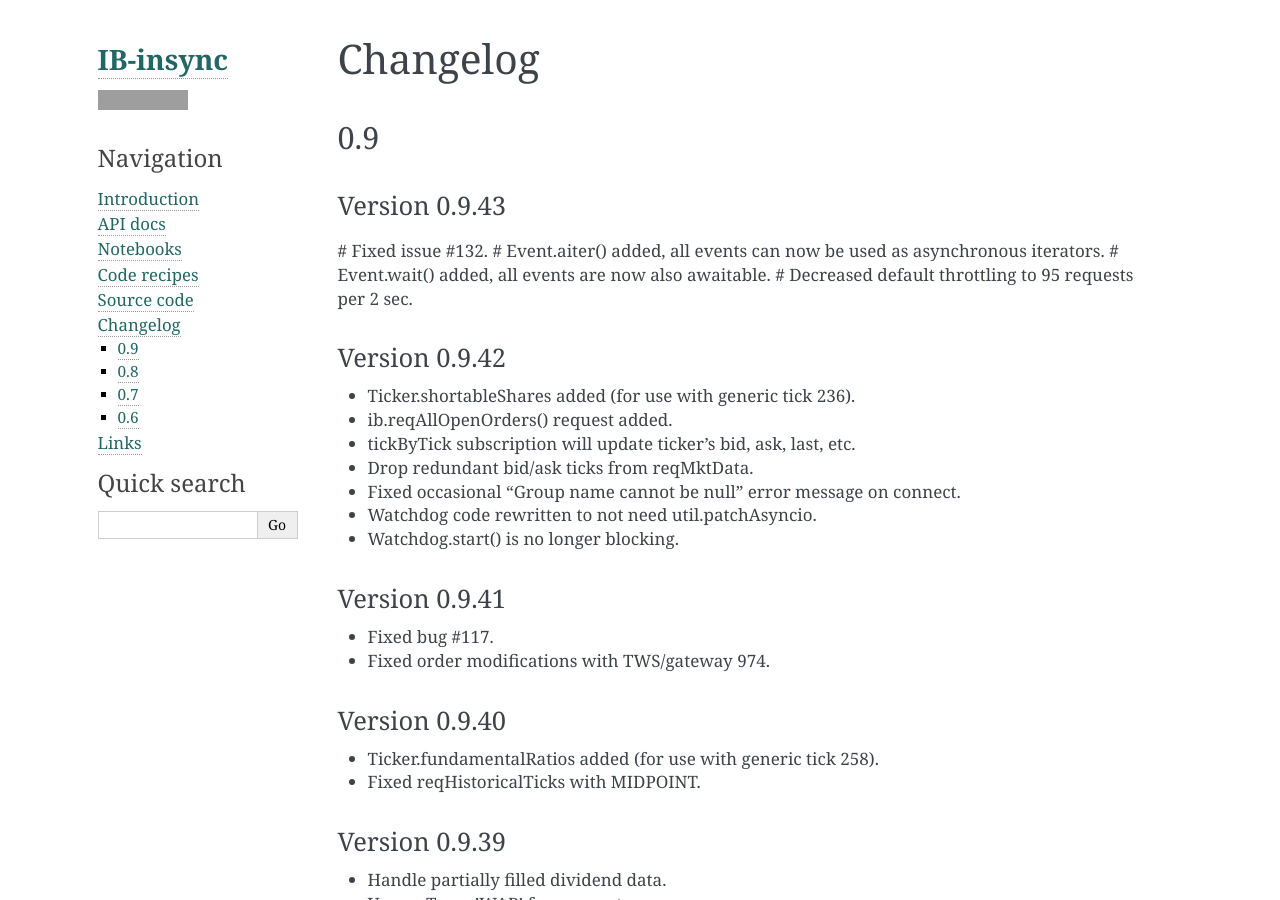
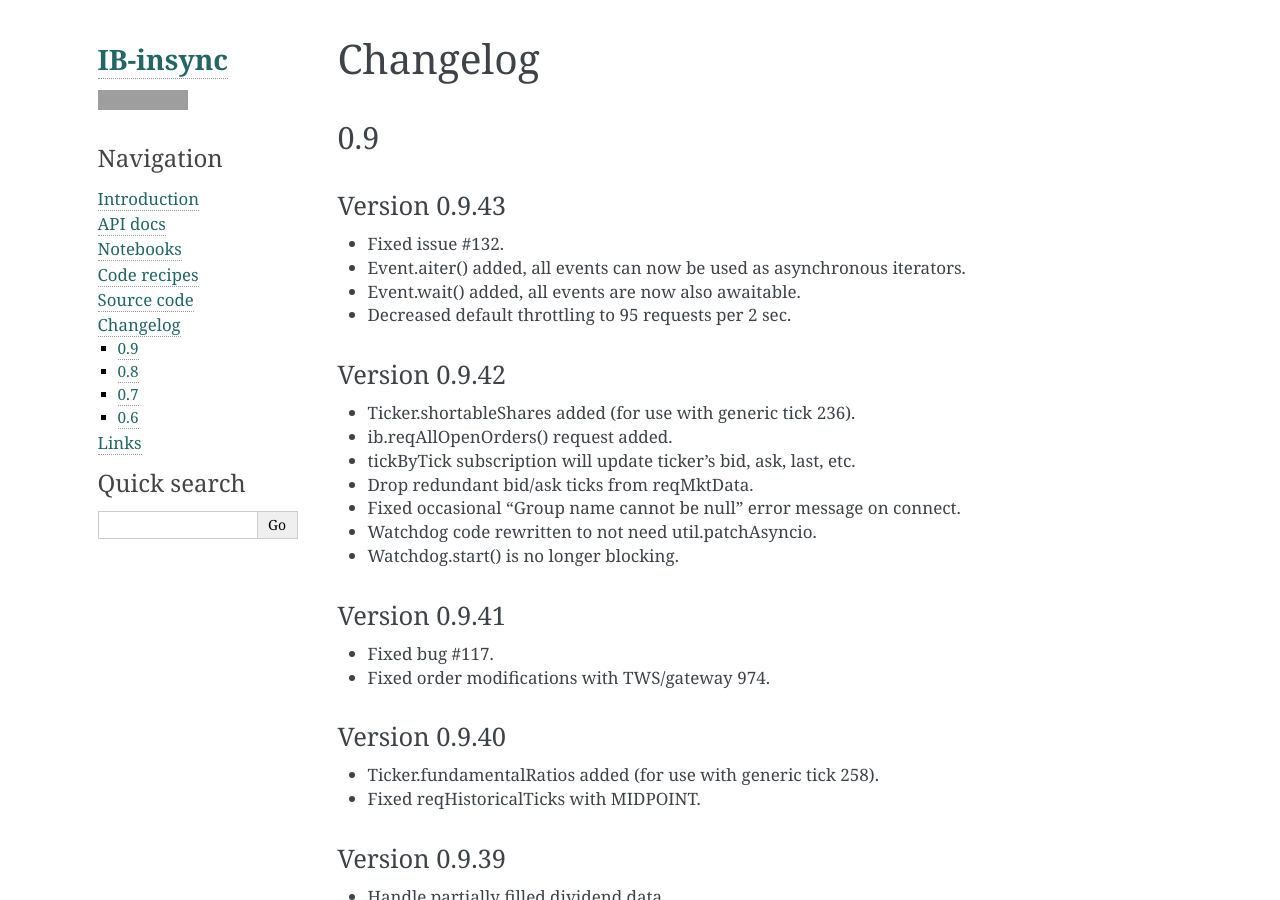
Before and after one commit to erdewit/ib_insync, a Sphinx documentation site: the page built from docs/changelog.rst, in a window 1280 px wide and 900 px high. Built offline with Sphinx 7.4.7, drawn with Linux system fonts in a browser that asks for light colours; grey boxes are pictures that could not be loaded.

```diff
--- a/docs/changelog.rst
+++ b/docs/changelog.rst
@@ -7,10 +7,10 @@ Changelog
 Version 0.9.43
 ^^^^^^^^^^^^^^
 
-# Fixed issue #132.
-# Event.aiter() added, all events can now be used as asynchronous iterators.
-# Event.wait() added, all events are now also awaitable.
-# Decreased default throttling to 95 requests per 2 sec.
+* Fixed issue #132.
+* Event.aiter() added, all events can now be used as asynchronous iterators.
+* Event.wait() added, all events are now also awaitable.
+* Decreased default throttling to 95 requests per 2 sec.
 
 Version 0.9.42
 ^^^^^^^^^^^^^^
@@ -148,7 +148,8 @@ Version 0.9.22
 Version 0.9.21
 ^^^^^^^^^^^^^^
 
-* updated ib.reqTickByTickData signature to ibapi v9.73.07 while keeping backward compatibility
+* updated ib.reqTickByTickData signature to ibapi v9.73.07 while keeping
+  backward compatibility
 
 Version 0.9.20
 ^^^^^^^^^^^^^^
@@ -166,7 +167,8 @@ Version 0.9.18
 
 Version 0.9.17
 ^^^^^^^^^^^^^^
-* New IB events disconnectedEvent, newOrderEvent, orderModifyEvent and cancelOrderEvent
+* New IB events disconnectedEvent, newOrderEvent, orderModifyEvent and
+  cancelOrderEvent
 * Watchdog improvements
 
 
@@ -282,7 +284,8 @@ Version 0.9.0
 Version 0.8.17
 ^^^^^^^^^^^^^^
 
-* workaround for IBAPI v9.73.06 for Contract.lastTradeDateOrContractMonth format
+* workaround for IBAPI v9.73.06 for Contract.lastTradeDateOrContractMonth
+  format
 
 Version 0.8.16
 ^^^^^^^^^^^^^^
@@ -326,7 +329,8 @@ Version 0.8.10
 Version 0.8.9
 ^^^^^^^^^^^^^
 * Ticker.vwap field added (for use with generic tick 233)
-* Client with master clientId can now monitor orders and trades of other clients
+* Client with master clientId can now monitor orders and trades of
+  other clients
 
 Version 0.8.8
 ^^^^^^^^^^^^^
@@ -337,7 +341,8 @@ Version 0.8.8
 
 Version 0.8.7
 ^^^^^^^^^^^^^
-* BarDataList now used with reqHistoricalData; it also stores the request parameters
+* BarDataList now used with reqHistoricalData; it also stores the request
+  parameters
 * updated the typing annotations
 * added ``barUpdate`` event to ``IB``
 * bar- and tick-data notebooks updated to use callbacks for realtime data
```
Also changed, not shown: docs/html/_sources/changelog.rst.txt (+14 -9 lines), docs/html/changelog.html (+16 -9 lines).
